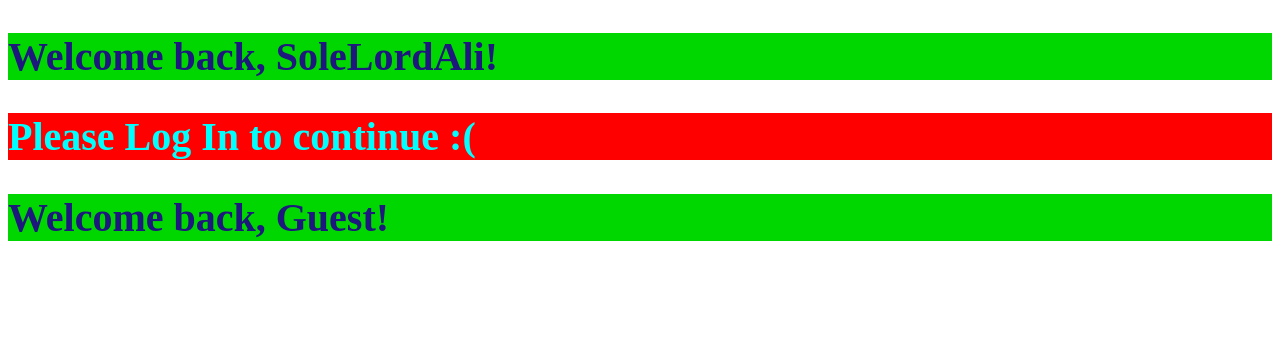
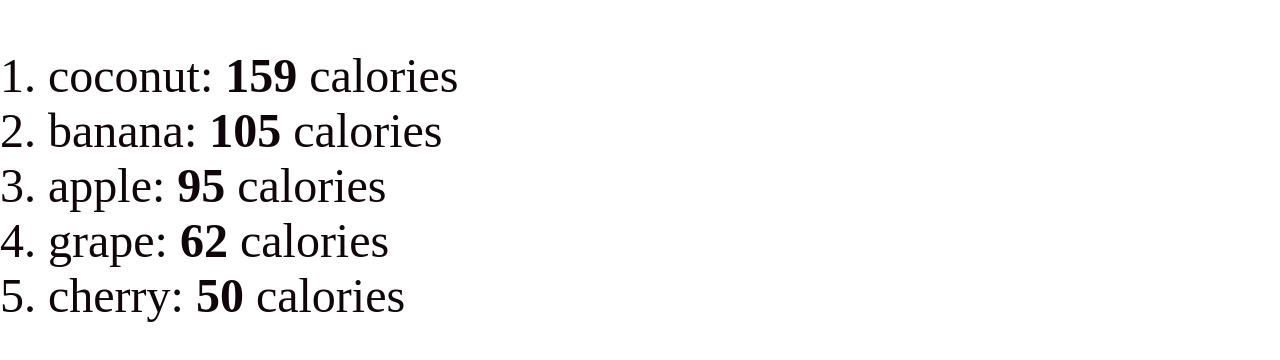
Before and after one commit to Muhammadali856/LearningReact, a React (Vite) app: page / in a window 1280 px wide. Shown: the top 360 px of the page. Built offline with nearby package versions, Linux system fonts and the light colour scheme.

Commit message:
learned rendering lists (1)

```diff
--- a/src/App.jsx
+++ b/src/App.jsx
@@ -1,12 +1,9 @@
-import UserGreeting from './UserGreeting';
+import List from './List.jsx';
 
 function App() {
   return (
     <>
-      <UserGreeting isLoggedIn={true} username="SoleLordAli" />
-      <UserGreeting isLoggedIn={false} username="SoleLordAli" />
-      <UserGreeting isLoggedIn={true} />
-
+      <List/>
     </>
   );
 }
--- /dev/null
+++ b/src/List.jsx
@@ -0,0 +1,29 @@
+
+function List (){
+
+    const fruits = [
+        { id: 1, name: "apple", calories: 95 },
+        { id: 2, name: "banana", calories: 105 },
+        { id: 3, name: "cherry", calories: 50 },
+        { id: 4, name: "coconut", calories: 159 },
+        { id: 5, name: "grape", calories: 62 }
+    ];
+
+    fruits.sort((a, b) => b.calories - a.calories);
+
+    // const lowCalFruits = fruits.filter(fruit => fruit.calories < 100); // How to filter fruits with less than 100 calories
+    // const highCalFruits = fruits.filter(fruit => fruit.calories >= 100); // How to filter fruits with 100 or more calories
+
+    const itemList = fruits.map(fruit => <li key={fruit.id}>
+                                                {fruit.name}:&nbsp;
+                                                <b>{fruit.calories}</b> calories
+                                          </li>);
+
+    return(
+        <div className="List">
+            <ol>{itemList}</ol>
+        </div>
+    )
+}
+
+export default List;
--- a/src/UserGreeting.jsx
+++ /dev/null
@@ -1,15 +0,0 @@
-import PropTypes from 'prop-types';
-
-function UserGreeting({ isLoggedIn = false, username = 'Guest' }) {
-  if(isLoggedIn){
-    return <h2 className="Welcome-message">Welcome back, {username}!</h2>;
-  }
-  else{
-    return <h2 className="Request-LogIn">Please Log In to continue :(</h2>
-  }
-}
-UserGreeting.propTypes = {
-  isLoggedIn: PropTypes.bool,
-  username: PropTypes.string,
-}
-export default UserGreeting;
--- a/src/index.css
+++ b/src/index.css
@@ -1,10 +1,4 @@
-.Welcome-message{
-  font-size: 2.5em;
-  Background-color: hsl(120, 100%, 42%);
-  color:hsl(244, 69%, 29%)
+.List{
+  font-size: 3em;
+  color: hsl(330, 50%, 4%);
 }
-.Request-LogIn{
-  font-size: 2.5em;
-  background-color: hsl(0, 100%, 50%);
-  color: aqua;
-}
```
